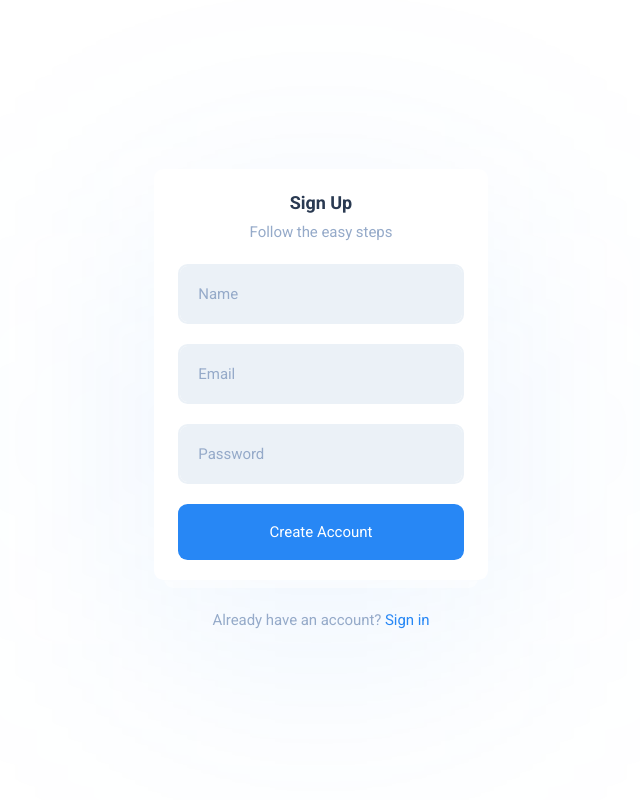
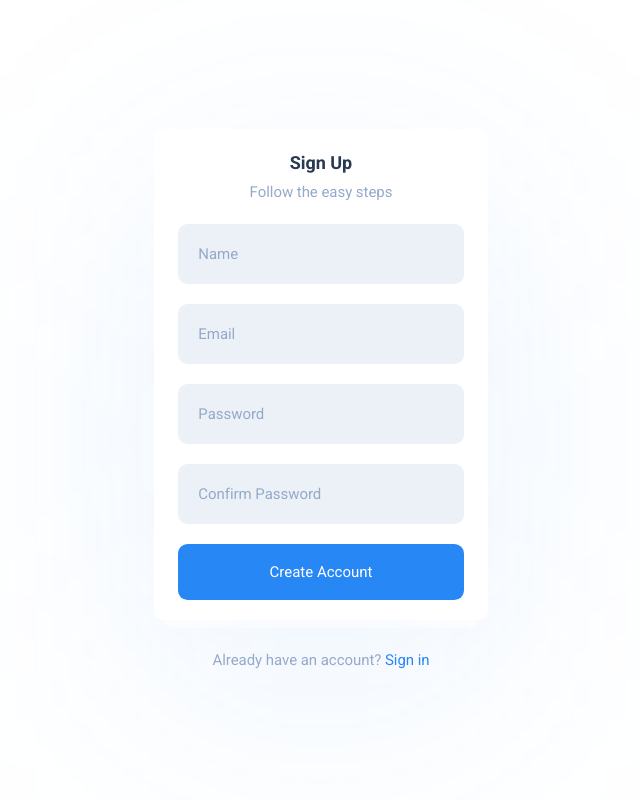
Before and after one commit to xolmomin/messenger, a Django app: page /auth/signup/ in a window 1280 px wide. Shown: the whole page, without its empty margins (319-959 px from the left). Run offline with Django 4.2, Linux system fonts and the light colour scheme; some libraries are stand-ins or nearby versions.

Commit message:
update signup view

```diff
--- a/templates/users/auth/signup.html
+++ b/templates/users/auth/signup.html
@@ -2,6 +2,8 @@
 
 {% block main_content %}
     <div class="container">
+        <form action="{% url 'auth_signup' %}" method="post">
+            {% csrf_token %}
             <div class="row align-items-center justify-content-center min-vh-100 gx-0">
 
                 <div class="col-12 col-md-5 col-lg-4">
@@ -14,17 +16,18 @@
                                         <p>Follow the easy steps</p>
                                     </div>
                                 </div>
-
                                 <div class="col-12">
                                     <div class="form-floating">
-                                    <input type="text" class="form-control" id="signup-name" placeholder="Name">
+                                        <input type="text" class="form-control" id="signup-name" name="first_name"
+                                               placeholder="Name">
                                         <label for="signup-name">Name</label>
                                     </div>
                                 </div>
 
                                 <div class="col-12">
                                     <div class="form-floating">
-                                    <input type="email" class="form-control" id="signup-email" placeholder="Email">
+                                        <input type="email" class="form-control" id="signup-email" name="email"
+                                               placeholder="Email">
                                         <label for="signup-email">Email</label>
                                     </div>
                                 </div>
@@ -32,11 +35,17 @@
                                 <div class="col-12">
                                     <div class="form-floating">
                                         <input type="password" class="form-control" id="signup-password"
-                                           placeholder="Password">
+                                               placeholder="Password" name="password1">
                                         <label for="signup-password">Password</label>
                                     </div>
                                 </div>
-
+                                <div class="col-12">
+                                    <div class="form-floating">
+                                        <input type="password" class="form-control" id="signup-password"
+                                               placeholder="Password" name="password2">
+                                        <label for="signup-password">Confirm Password</label>
+                                    </div>
+                                </div>
                                 <div class="col-12">
                                     <button class="btn btn-block btn-lg btn-primary w-100" type="submit">Create Account
                                     </button>
@@ -49,6 +58,9 @@
                     </div>
 
                 </div>
+
             </div>
+        </form>
+
     </div>
 {% endblock %}
--- /dev/null
+++ b/users/forms.py
@@ -0,0 +1,12 @@
+from django.contrib.auth.forms import UserCreationForm
+from django.forms import PasswordInput, CharField
+from django.http import HttpResponse
+
+from users.models import User
+
+
+class SignUpForm(UserCreationForm):
+
+    class Meta:
+        model = User
+        fields = ('first_name', 'email', 'password1', 'password2')
--- a/users/views/auth.py
+++ b/users/views/auth.py
@@ -1,9 +1,20 @@
-from django.views.generic import TemplateView
+from django.urls import reverse_lazy
+from django.views.generic import TemplateView, CreateView
+
+from users.forms import SignUpForm
+from users.models import User
 
 
 #  TODO: Editing later / because i can't add ""Device model"" / users add manually
-class UserSignUpView(TemplateView):
+class UserSignUpView(CreateView):
     template_name = 'users/auth/signup.html'
+    form_class = SignUpForm
+    model = User
+    success_url = reverse_lazy('auth_signin')
+
+    def form_valid(self, form):
+        form.save()
+        return super().form_valid(form)
 
 
 class UserSignInView(TemplateView):
```
Lines whose indentation alone changed are shown as unchanged.
